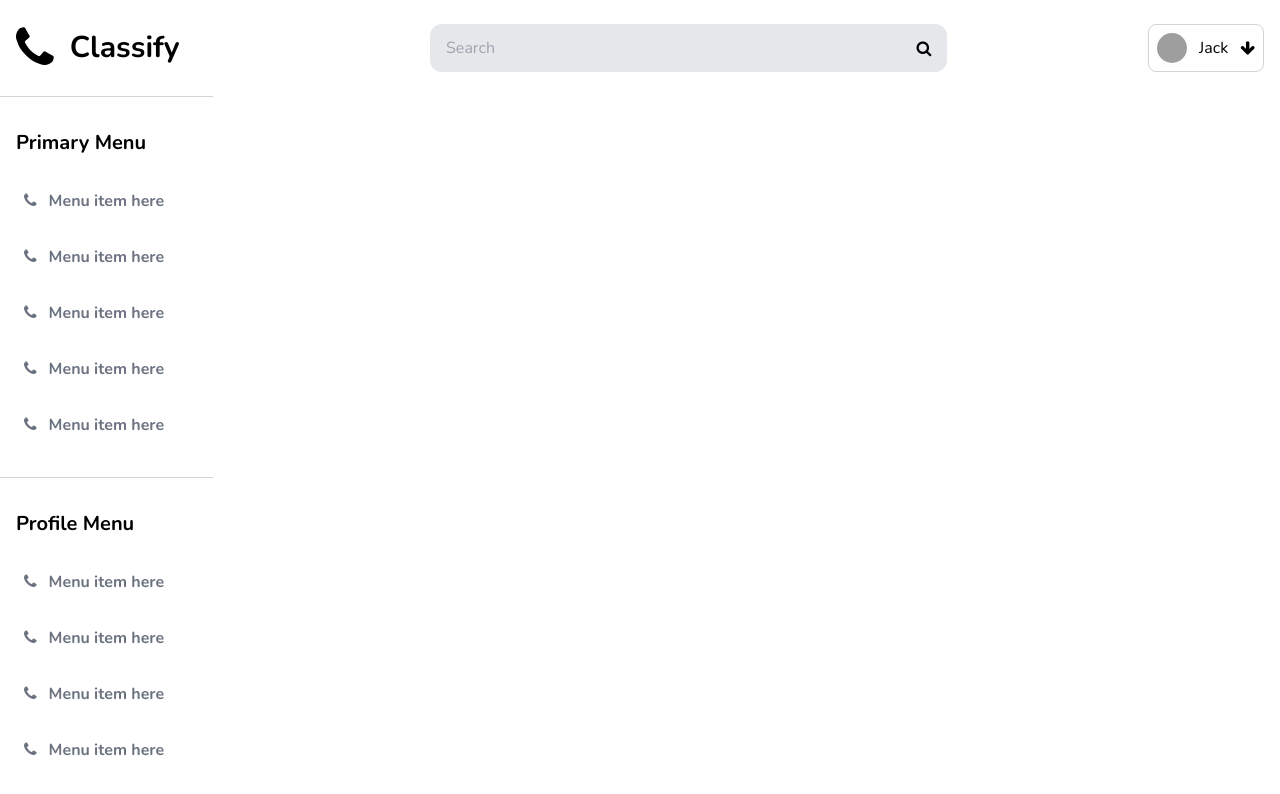
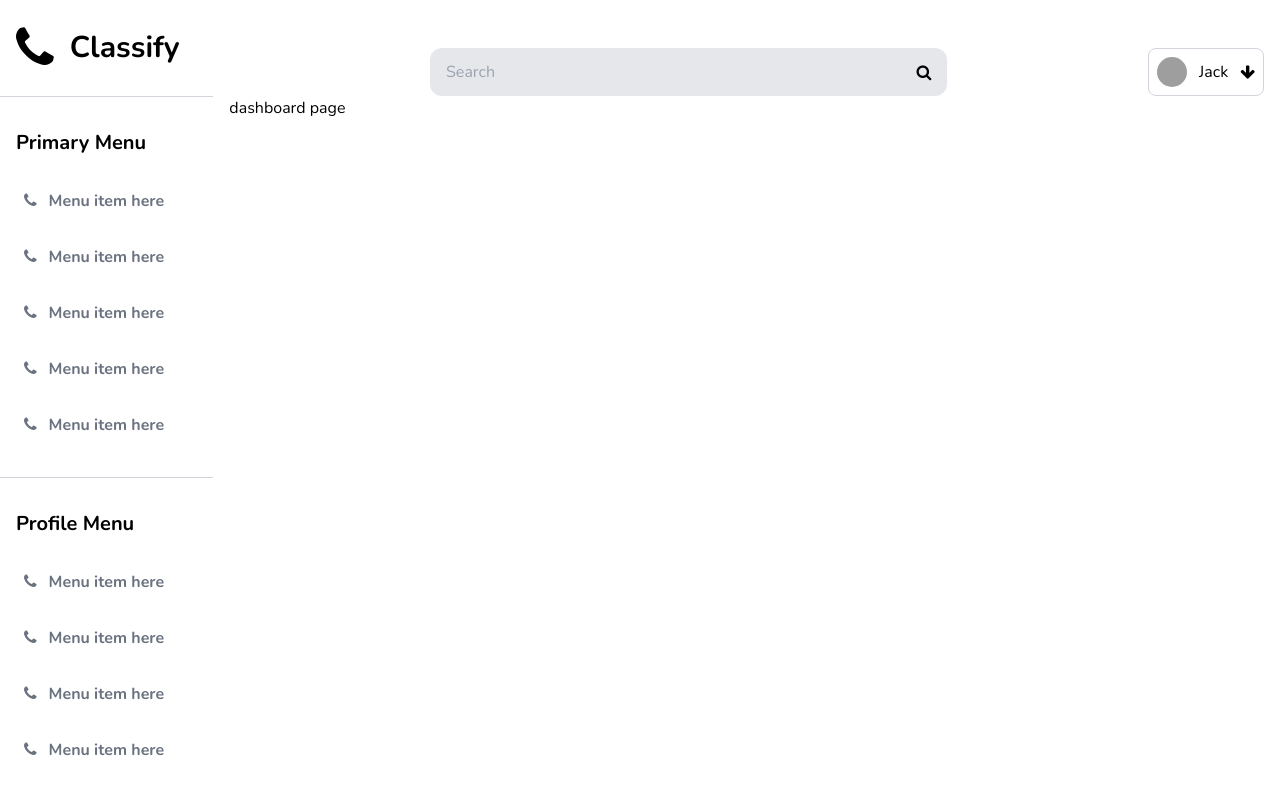
Before and after one commit to ibraheemosule/skoolizy, a React (Vite) app: page / in a window 1280 px wide. Shown: the top 794 px of the page. Built offline with nearby package versions, Linux system fonts and the light colour scheme; grey boxes are pictures that could not be loaded.

Commit message:
created a layout and added animation for the nav menu

```diff
--- a/src/components/App.tsx
+++ b/src/components/App.tsx
@@ -1,5 +1,5 @@
-import Dashboard from './dashboard/Dashboard';
+import Layout from './layout/Layout';
 
-const App = () => <Dashboard />;
+const App = () => <Layout />;
 
 export default App;
--- a/src/components/dashboard/Dashboard.tsx
+++ /dev/null
@@ -1,31 +0,0 @@
-import { memo } from 'react';
-import SideNav from 'components/side-nav/SideNav';
-import SearchBar from 'components/reusables/search-bar/SearchBar';
-
-const Dashboard = () => (
-  <main className="relative flex overflow-hidden">
-    <SideNav />
-    <section className="h-screen w-full overflow-y-auto grow pt-6">
-      <header className="_full">
-        <div className="flex items-center justify-between">
-          <div className="w-2/3 md:w-1/2 mx-auto self-stretch">
-            <SearchBar />
-          </div>
-          <div>
-            <div className="flex gap-3 rounded-lg border p-2 items-center border-gray-300">
-              <img
-                className="rounded-full object-fill w-[30px] h-[30px]"
-                src="https://picsum.photos/200/300"
-                alt="avi"
-              />
-              <span>Jack</span>
-              <i className="fa fa-arrow-down" />
-            </div>
-          </div>
-        </div>
-      </header>
-    </section>
-  </main>
-);
-
-export default memo(Dashboard);
--- /dev/null
+++ b/src/components/layout/Layout.tsx
@@ -0,0 +1,28 @@
+import { memo, useState, FC } from 'react';
+import SideNav from 'components/layout/side-nav/SideNav';
+import Dashboard from 'components/pages/dashboard/Dashboard';
+import TopHeader from './top-header/TopHeader';
+
+const Layout: FC = () => {
+  const [toggleNav, setToggleNav] = useState(false);
+  const animate = toggleNav ? 'animate-in' : 'animate-out';
+
+  return (
+    <main className="relative flex overflow-hidden">
+      <section
+        onClick={() => setToggleNav(false)}
+        className={`${animate} modal md:relative md:w-1/3  xlg:w-1/4 xl:w-1/6 shrink-0`}
+      >
+        <SideNav />
+      </section>
+      <section className="h-screen w-full overflow-y-auto grow pt-6">
+        <TopHeader setToggleNav={setToggleNav} />
+        <div className="page _full">
+          <Dashboard />
+        </div>
+      </section>
+    </main>
+  );
+};
+
+export default memo(Layout);
--- /dev/null
+++ b/src/components/layout/side-nav/SideNav.tsx
@@ -0,0 +1,21 @@
+import { memo } from 'react';
+import PrimaryMenu from './primary-menu/PrimaryMenu';
+import ProfileMenu from './profile-menu/ProfileMenu';
+
+const SideNav = () => (
+  <div
+    onClick={(e) => e.stopPropagation()}
+    className="h-screen flex flex-col w-3/4 xs:w-3/5 sm:w-2/5 md:w-full pt-6 bg-white"
+  >
+    <div className="shrink-0 flex items-center gap-4 _full">
+      <i className="fa fa-phone fa-3x" />
+      <span className="text-3xl font-bold">Classify</span>
+    </div>
+    <div className="grow overflow-y-auto pb-8">
+      <PrimaryMenu />
+      <ProfileMenu />
+    </div>
+  </div>
+);
+
+export default memo(SideNav);
--- /dev/null
+++ b/src/components/layout/top-header/TopHeader.tsx
@@ -0,0 +1,34 @@
+import { Dispatch, FC, SetStateAction, memo } from 'react';
+import SearchBar from 'components/reusables/search-bar/SearchBar';
+
+interface ITopHeader {
+  setToggleNav: Dispatch<SetStateAction<boolean>>;
+}
+
+const TopHeader: FC<ITopHeader> = ({ setToggleNav }) => (
+  <header className="_full">
+    <button
+      onClick={() => setToggleNav(true)}
+      className="fa-regular fa-bars"
+      type="button"
+    />
+    <div className="flex items-center justify-between">
+      <div className="w-2/3 md:w-1/2 mx-auto self-stretch">
+        <SearchBar />
+      </div>
+      <div>
+        <div className="flex gap-3 rounded-lg border p-2 items-center border-gray-300">
+          <img
+            className="rounded-full object-fill w-[30px] h-[30px]"
+            src="https://picsum.photos/200/300"
+            alt="avi"
+          />
+          <span>Jack</span>
+          <i className="fa fa-arrow-down" />
+        </div>
+      </div>
+    </div>
+  </header>
+);
+
+export default memo(TopHeader);
--- /dev/null
+++ b/src/components/pages/Login/Login.tsx
@@ -0,0 +1,5 @@
+import { memo } from 'react';
+
+const Login = () => <section>Login page</section>;
+
+export default memo(Login);
--- /dev/null
+++ b/src/components/pages/dashboard/Dashboard.tsx
@@ -0,0 +1,5 @@
+import { memo } from 'react';
+
+const Dashboard = () => <section>dashboard page</section>;
+
+export default memo(Dashboard);
--- a/src/components/side-nav/SideNav.tsx
+++ /dev/null
@@ -1,20 +0,0 @@
-import { memo } from 'react';
-import PrimaryMenu from './primary-menu/PrimaryMenu';
-import ProfileMenu from './profile-menu/ProfileMenu';
-
-const SideNav = () => (
-  <section className="modal z-10 h-screen w-full absolute top-0 left-0 md:relative md:w-1/3  xlg:w-1/4 xl:w-1/6 shrink-0">
-    <div className="h-screen flex flex-col w-3/4 xs:w-3/5 sm:w-2/5 md:w-full pt-6 bg-white">
-      <div className="shrink-0 flex items-center gap-4 _full">
-        <i className="fa fa-phone fa-3x" />
-        <span className="text-3xl font-bold">Classify</span>
-      </div>
-      <div className="grow overflow-y-auto pb-8">
-        <PrimaryMenu />
-        <ProfileMenu />
-      </div>
-    </div>
-  </section>
-);
-
-export default memo(SideNav);
--- a/src/index.css
+++ b/src/index.css
@@ -23,6 +23,20 @@ body {
   }
   .modal {
     background-color: rgba(0, 0, 0, 0.5);
-    @apply z-10 h-screen top-0 left-0 absolute;
+    @apply z-10 h-screen w-full top-0 left-0 absolute;
+  }
+
+  .animate-out,
+  .animate-in {
+    @apply -left-full md:left-0 bg-transparent;
+    transition-property: left background-color;
+    transition-duration: 0.25s;
+    transition-timing-function: ease-in;
+  }
+
+  .animate-in {
+    @apply left-0;
+    background-color: rgba(0, 0, 0, 0.5);
+    animation-direction: reverse;
   }
 }
```
Also changed, not shown: .eslintrc.cjs, src/components/layout/side-nav/primary-menu/PrimaryMenu.tsx (renamed from src/components/side-nav/primary-menu/PrimaryMenu.tsx), src/components/layout/side-nav/profile-menu/ProfileMenu.tsx (renamed from src/components/side-nav/profile-menu/ProfileMenu.tsx).
